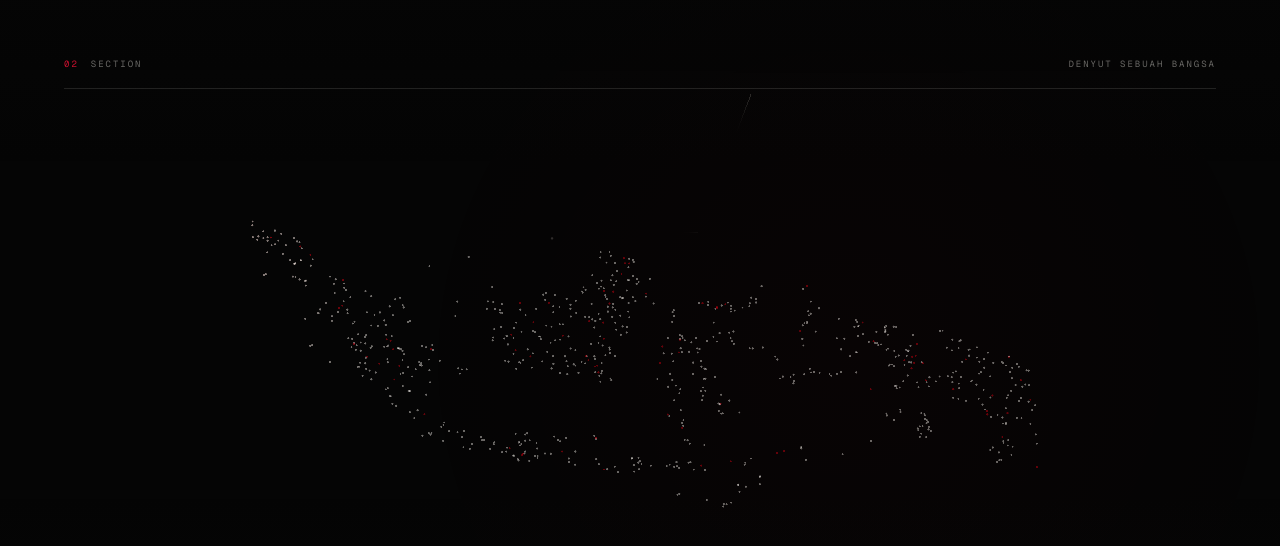
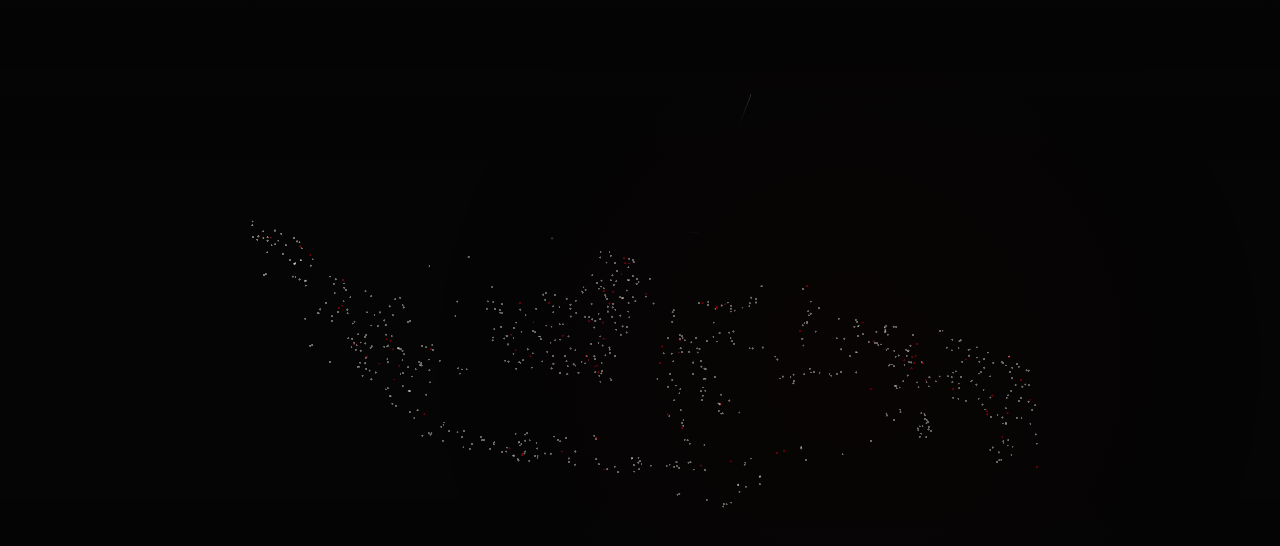
Before and after one commit to Vito28/RuangMerdeka, a Next.js app: page /2026 in a window 1280 px wide. Shown: the part 2118-2664 px from the top of the page. Built offline with nearby package versions, Linux system fonts and the light colour scheme.

Commit message:
feat(meaning): replace ribbon with a unified hope symbol

```diff
--- a/components/merdeka-2026/meaning/MeaningContent.tsx
+++ b/components/merdeka-2026/meaning/MeaningContent.tsx
@@ -10,7 +10,7 @@ function MaskLine({ children, red = false }: { children: ReactNode; red?: boolea
   );
 }
 
-function ChapterMarker({ index, label }: { index: string; label: string }) {
+function LocalStoryLabel({ index, label }: { index: string; label: string }) {
   return (
     <p className="font-mono text-[8px] tracking-[0.22em] text-bone/42 md:text-[9px]">
       <span className="mr-3 text-merdeka">{index}</span>
@@ -21,18 +21,8 @@ function ChapterMarker({ index, label }: { index: string; label: string }) {
 
 export function MeaningContent() {
   return (
-    <div className="pointer-events-none absolute inset-0 z-20 px-5 pb-16 pt-20 md:px-10 md:pb-[6vh] md:pt-24 lg:px-16">
-      <header className="relative flex items-center justify-between border-b border-bone/12 pb-4 font-mono text-[8px] tracking-[0.22em] text-bone/42 md:text-[9px]">
-        <p><span className="mr-3 text-merdeka">02</span>SECTION</p>
-        <p>DENYUT SEBUAH BANGSA</p>
-        <span
-          data-meaning-scroll-progress
-          aria-hidden="true"
-          className="absolute -bottom-px left-0 h-px w-full origin-left scale-x-0 bg-merdeka"
-        />
-      </header>
-
-      <div className="absolute inset-x-5 bottom-16 top-32 md:inset-x-10 md:bottom-[6vh] md:top-36 lg:inset-x-16">
+    <div className="pointer-events-none absolute inset-0 z-20 px-5 pb-16 md:px-10 md:pb-[6vh] lg:px-16">
+      <div className="absolute inset-x-5 bottom-16 top-28 md:inset-x-10 md:bottom-[6vh] md:top-32 lg:inset-x-16">
         <div data-meaning-entry className="absolute inset-0 flex items-end justify-between pb-[8vh] opacity-0">
           <div>
             <p className="font-mono text-[8px] tracking-[0.22em] text-bone/38 md:text-[9px]">BENTUK → GERAK</p>
@@ -44,7 +34,7 @@ export function MeaningContent() {
         </div>
 
         <article data-meaning-direction className="absolute inset-0 flex flex-col justify-end opacity-0">
-          <ChapterMarker index="00" label="ARAH" />
+          <LocalStoryLabel index="00" label="ARAH" />
           <h2 className="mt-8 text-[clamp(2.2rem,6.6vw,6.8rem)] font-semibold uppercase leading-[0.78] tracking-[-0.07em]">
             <MaskLine>MERDEKA</MaskLine>
             <MaskLine>ADALAH MAMPU</MaskLine>
@@ -54,7 +44,7 @@ export function MeaningContent() {
         </article>
 
         <article data-meaning-sovereign className="absolute inset-0 flex flex-col opacity-0">
-          <ChapterMarker index="01" label="BERDAULAT" />
+          <LocalStoryLabel index="01" label="BERDAULAT" />
           <div className="mt-auto grid items-end gap-9 md:grid-cols-[minmax(0,1fr)_minmax(18rem,0.42fr)] md:gap-16">
             <h2 className="text-[clamp(3.7rem,10vw,9.8rem)] font-semibold uppercase leading-[0.76] tracking-[-0.085em]">
               <MaskLine>BERDAULAT<span className="text-merdeka">.</span></MaskLine>
@@ -68,7 +58,7 @@ export function MeaningContent() {
         </article>
 
         <article data-meaning-movement className="absolute inset-0 flex flex-col opacity-0">
-          <div className="flex justify-end"><ChapterMarker index="02" label="BERGERAK" /></div>
+          <div className="flex justify-end"><LocalStoryLabel index="02" label="BERGERAK" /></div>
           <h2 className="my-auto text-center text-[clamp(4.3rem,15vw,14rem)] font-semibold uppercase leading-[0.72] tracking-[-0.09em] text-bone/58">
             <MaskLine>BERGERAK<span className="text-merdeka">.</span></MaskLine>
           </h2>
@@ -81,7 +71,7 @@ export function MeaningContent() {
 
         <article data-meaning-creation className="absolute inset-0 flex flex-col opacity-0">
           <div className="flex items-start justify-between gap-8">
-            <ChapterMarker index="03" label="MENCIPTA" />
+            <LocalStoryLabel index="03" label="MENCIPTA" />
             <p data-meaning-copy className="max-w-[18rem] text-right font-mono text-[8px] uppercase leading-relaxed tracking-[0.18em] text-bone/42 opacity-0 md:text-[9px]">
               MASA DEPAN TIDAK DATANG<br />DENGAN SENDIRINYA.
             </p>
@@ -131,22 +121,19 @@ export function ReducedMeaningContent() {
 
   return (
     <section id="meaning" aria-label="Denyut sebuah bangsa" className="bg-night px-5 py-24 text-bone md:px-10 md:py-32 lg:px-16">
-      <header className="flex items-center justify-between border-b border-bone/15 pb-4 font-mono text-[9px] tracking-[0.2em] text-bone/45">
-        <p><span className="mr-3 text-merdeka">02</span>SECTION</p><p>DENYUT SEBUAH BANGSA</p>
-      </header>
       <h2 className="py-28 text-[clamp(3.4rem,8vw,8rem)] font-semibold uppercase leading-[0.8] tracking-[-0.075em]">
         MERDEKA ADALAH MAMPU<br />MENENTUKAN <span className="text-merdeka">ARAH.</span>
       </h2>
       <div className="flex flex-col gap-28">
         {chapters.map((chapter) => (
-          <article key={chapter.index} className="border-t border-bone/15 pt-5">
+          <article key={chapter.index}>
             <p className="font-mono text-[9px] tracking-[0.2em] text-merdeka">{chapter.index} / 03</p>
             <h3 className="mt-10 text-[clamp(3.6rem,9vw,8.5rem)] font-semibold uppercase leading-[0.8] tracking-[-0.078em]">{chapter.title}</h3>
             <p className="mt-14 max-w-2xl text-[clamp(1.15rem,2.1vw,2rem)] font-medium uppercase leading-[1.12] tracking-[-0.04em]">{chapter.copy}</p>
           </article>
         ))}
       </div>
-      <p className="mt-36 border-t border-bone/15 pt-10 text-[clamp(3.6rem,8vw,8rem)] font-semibold uppercase leading-[0.8] tracking-[-0.078em]">
+      <p className="mt-36 text-[clamp(3.6rem,8vw,8rem)] font-semibold uppercase leading-[0.8] tracking-[-0.078em]">
         81 TAHUN<br /><span className="text-merdeka">DAN KITA MASIH BERGERAK.</span>
       </p>
       <p className="mt-8 max-w-xl font-mono text-xs uppercase leading-relaxed tracking-[0.16em] text-bone/50">
--- a/components/merdeka-2026/meaning/MeaningSection.tsx
+++ b/components/merdeka-2026/meaning/MeaningSection.tsx
@@ -47,7 +47,7 @@ export function MeaningSection() {
       ref={sectionRef}
       id="meaning"
       aria-label="Denyut sebuah bangsa"
-      className="relative min-h-[360svh] bg-night text-bone md:min-h-[460svh] lg:min-h-[560svh]"
+      className="relative min-h-[330svh] bg-night text-bone md:min-h-[460svh] lg:min-h-[560svh]"
     >
       <div className="sticky top-0 h-svh overflow-hidden bg-night">
         <div aria-hidden="true" className="pointer-events-none absolute inset-0 z-10">
--- a/components/merdeka-2026/meaning/animation/meaning-timeline.ts
+++ b/components/merdeka-2026/meaning/animation/meaning-timeline.ts
@@ -38,7 +38,6 @@ export function createMeaningTimeline(section: HTMLElement, progressRef: Meaning
   };
 
   timeline
-    .to(select("[data-meaning-scroll-progress]"), { scaleX: 1, duration: 1, ease: "none" }, 0)
     .fromTo(
       select("[data-meaning-entry]"),
       { opacity: 0, y: 12 },
```
